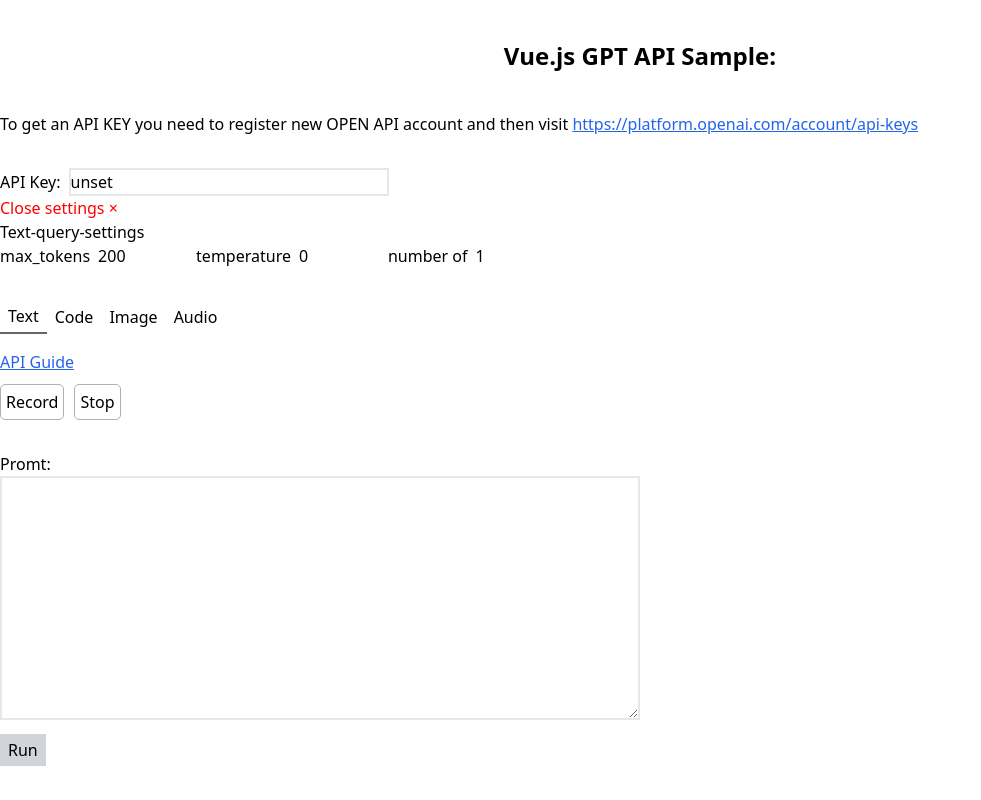
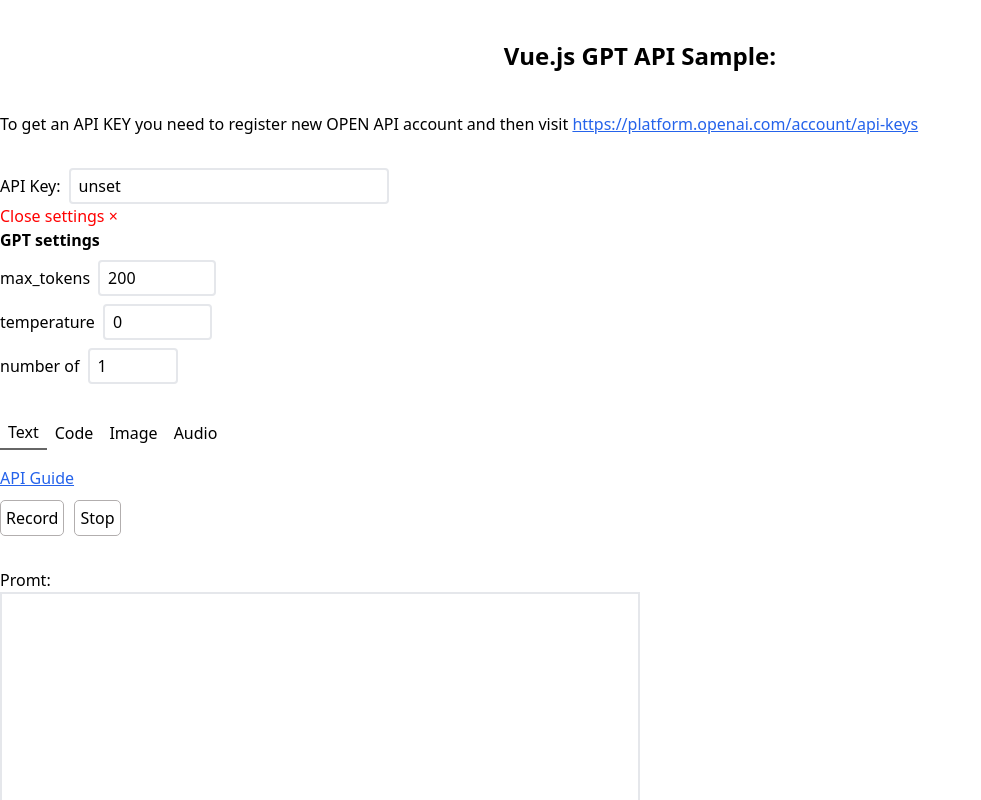
Before and after one commit to Kypaku/vue-gpt-playground, a Vue app: page / in a window 1280 px wide. Both pictures are taken after a click on the button "Settings". Shown: the top 800 px of the page, without its empty margins (0-981 px from the left). Built offline with nearby package versions, Linux system fonts and the light colour scheme; no server answers.

Commit message:
small fixes

```diff
--- a/src/components/misc/InputNumber.vue
+++ b/src/components/misc/InputNumber.vue
@@ -3,6 +3,7 @@
         <label class="mr-2">{{ label }}</label>
         <input
             v-bind="$attrs"
+            class="border-2 px-2 py-1 rounded"
             type="number"
             placeholder="enter value"
             :value="value"
--- a/src/components/misc/InputText.vue
+++ b/src/components/misc/InputText.vue
@@ -3,7 +3,7 @@
         <label :for="id" class="mr-2">{{ label }}</label>
         <input
             type="text"
-            class="border-2"
+            class="border-2 px-2 py-1 rounded"
             ref="input"
             :id="id"
             :value="value"
--- a/src/components/openai/OpenAIImageSettings.vue
+++ b/src/components/openai/OpenAIImageSettings.vue
@@ -1,7 +1,7 @@
 <template>
     <div class="query-settings">
-        <h3>Image-query-settings</h3>
-        <div class="settingsWrapper">
+        <b>DALL-E settings</b>
+        <div class="settingsWrapper flex-col">
             <InputNumber
                 name="n"
                 min="0"
--- a/src/components/openai/OpenAITextSettings.vue
+++ b/src/components/openai/OpenAITextSettings.vue
@@ -1,8 +1,9 @@
 <template>
     <div class="query-settings">
-        <h3>Text-query-settings</h3>
-        <div class="settingsWrapper">
+        <b>GPT settings</b>
+        <div class="settingsWrapper flex-col">
             <InputNumber
+                class="mt-1"
                 name="max_tokens"
                 min="50"
                 max="1000"
@@ -17,6 +18,8 @@
                 "
             />
             <InputNumber
+                class="mt-1"
+
                 name="temperature"
                 min="0"
                 max="1"
@@ -32,6 +35,8 @@
                 "
             />
             <InputNumber
+                class="mt-1"
+
                 name="n"
                 min="0"
                 max="5"
```
Lines whose indentation alone changed are shown as unchanged.
